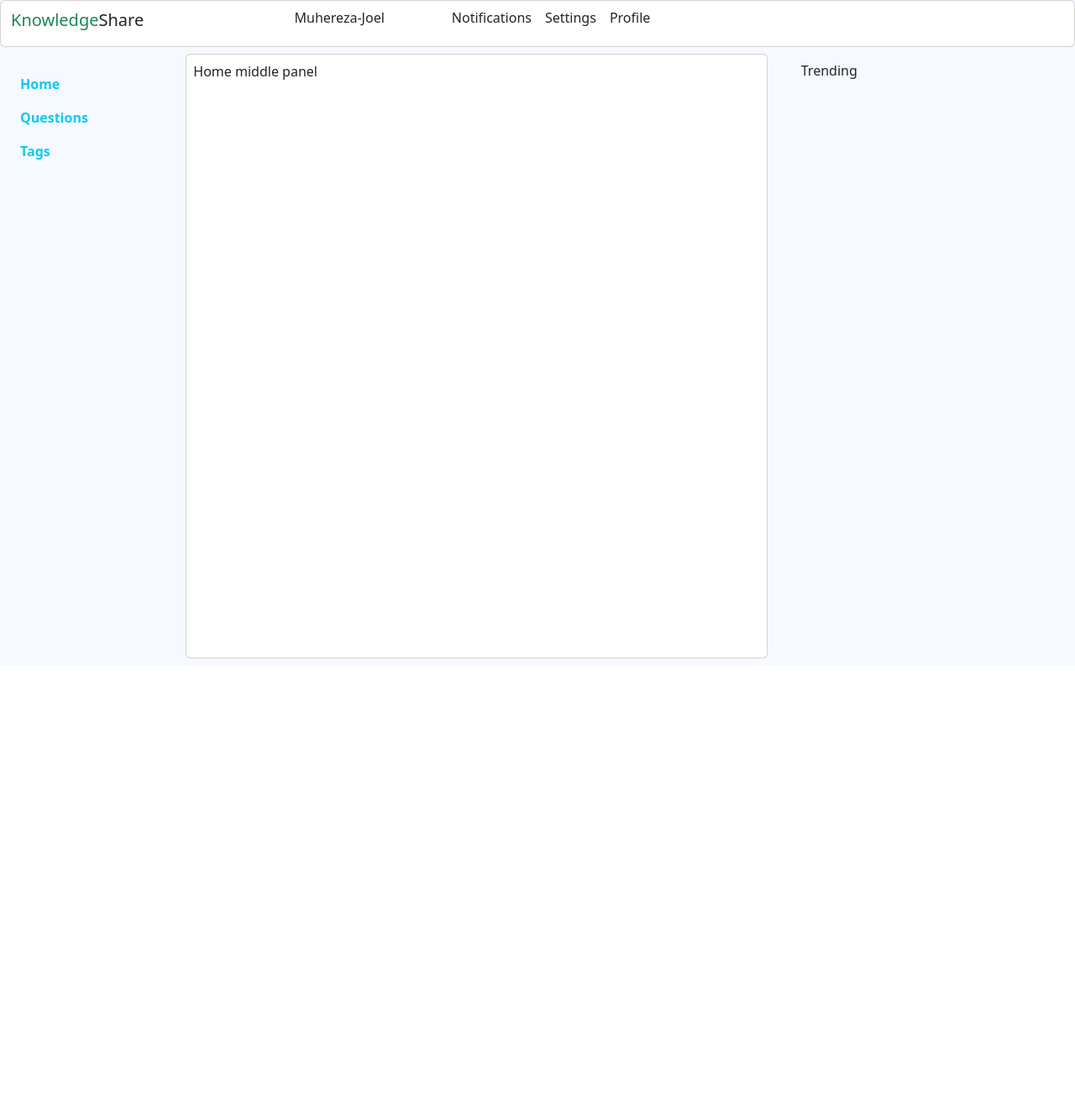
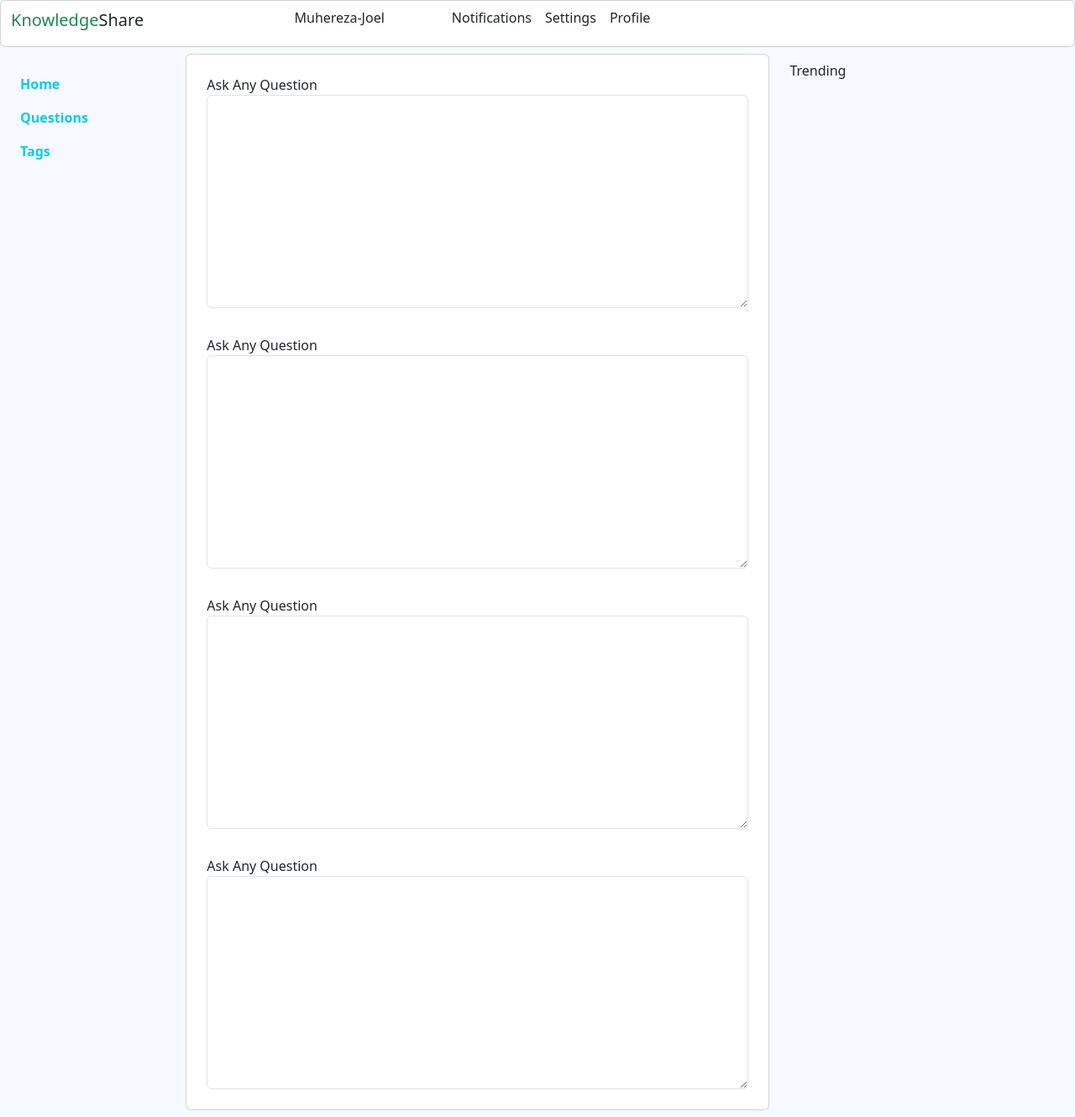
Before and after one commit to Muhereza-Joel/knowledge-share, a React (Create React App) app: page /dashboard in a window 1280 px wide. Shown: the whole page at 84% size. Before the commit the page ends 800 px from the top, so only its background shows below. Built offline with nearby package versions, Linux system fonts and the light colour scheme.

Commit message:
added sticky functionality to top bar and left pane

```diff
--- a/src/components/dashboard.js
+++ b/src/components/dashboard.js
@@ -16,16 +16,25 @@ class Dashboard extends Component {
 
   style = {
     backgroundColor: "#f6f9ff",
-    overflowX: "hidden",
+    position: 'relative',
   };
 
   panelStyle = {
     minHeight: "90vh",
   };
 
+  leftPanelStyle = {
+    ...this.panelStyle,
+    position: 'sticky',
+    top: 60,
+  }
+
   topPaneStyle = {
     width: "100%",
     height: "7vh",
+    zIndex: '3',
+    position: 'sticky',
+    top: 0,
   };
 
   // Function to handle NavLink click and update the selected component
@@ -74,7 +83,7 @@ class Dashboard extends Component {
         </div>
         <div className="row g-0">
           <div className="col-lg-2">
-            <div className="d-flex flex-column p-2 m-2" style={this.panelStyle}>
+            <div className="d-flex flex-column p-2 m-2" style={this.leftPanelStyle}>
               <Nav.Item className="d-flex align-items-center mt-3">
                 <Nav.Link
                   href={`/dashboard/${this.state.username}/`}
@@ -112,17 +121,7 @@ class Dashboard extends Component {
               {/* Render the selected component */}
               {this.renderSelectedComponent()}
 
-              {/* Use Switch and Route to render components based on the URL */}
-              {/* <Routes>
-                <Route exact path={`/dashboard/${username}/`} component={Home} />
 
-                <Route
-                  path={`/dashboard/${username}/questions/`}
-                  component={Questions}
-                />
-
-                <Route path={`/dashboard/${username}/tags/`} component={Tags} />
-              </Routes> */}
             </div>
           </div>
         </div>
--- a/src/components/home.js
+++ b/src/components/home.js
@@ -17,14 +17,46 @@ class Home extends Component {
         <div className="row g-0">
 
           <div className="col-lg-12">
-            <div id="content-section" className="row g-3">
+            <div id="content-section" className="row g-0">
               <div className="col-lg-10">
                 <div
                   id="middle-panel"
                   className="card p-2 m-2"
                   style={this.panelStyle}
                 >
-                  Home middle panel
+
+                  <div className="p-3">
+                    <div>Ask Any Question</div>
+                    <form>
+                        <div className="form-group">
+                            <textarea className="form-control" rows={10} cols={50}></textarea>
+                        </div>
+                    </form>
+                  </div>
+                  <div className="p-3">
+                    <div>Ask Any Question</div>
+                    <form>
+                        <div className="form-group">
+                            <textarea className="form-control" rows={10} cols={50}></textarea>
+                        </div>
+                    </form>
+                  </div>
+                  <div className="p-3">
+                    <div>Ask Any Question</div>
+                    <form>
+                        <div className="form-group">
+                            <textarea className="form-control" rows={10} cols={50}></textarea>
+                        </div>
+                    </form>
+                  </div>
+                  <div className="p-3">
+                    <div>Ask Any Question</div>
+                    <form>
+                        <div className="form-group">
+                            <textarea className="form-control" rows={10} cols={50}></textarea>
+                        </div>
+                    </form>
+                  </div>
                 </div>
               </div>
 
--- a/src/index.css
+++ b/src/index.css
@@ -3,7 +3,7 @@ body {
   font-family:'Poppins';
   -webkit-font-smoothing: antialiased;
   -moz-osx-font-smoothing: grayscale;
-  background-color: "#f6f9ff",
+  background-color: "#f6f9ff";
 }
 
 code {
```
